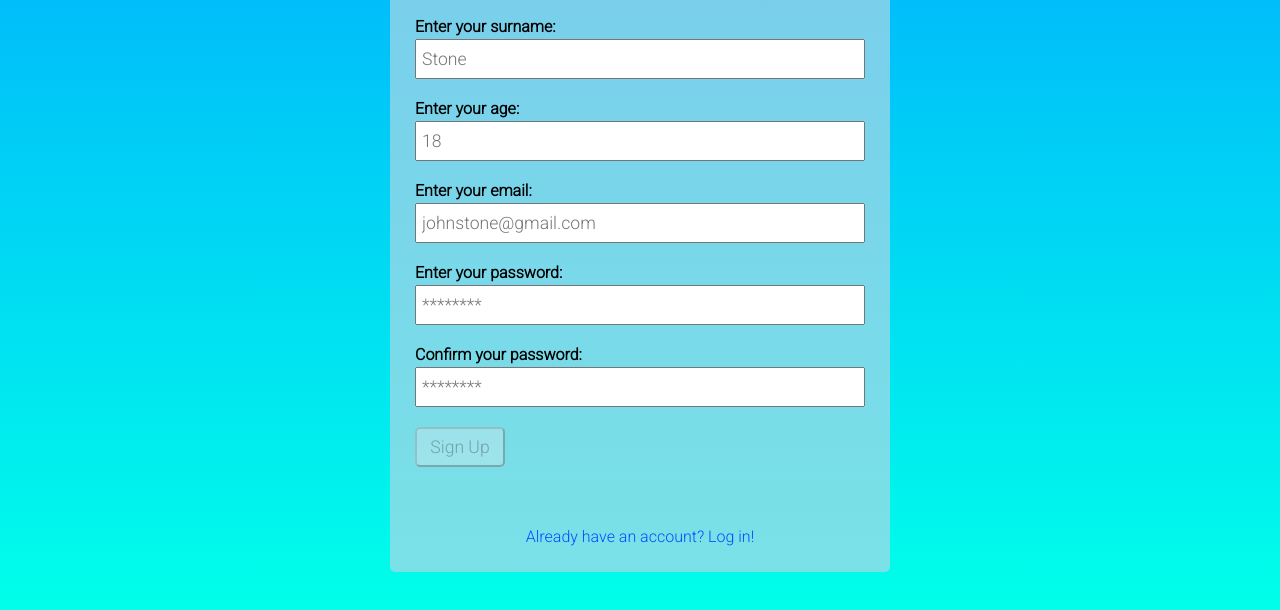
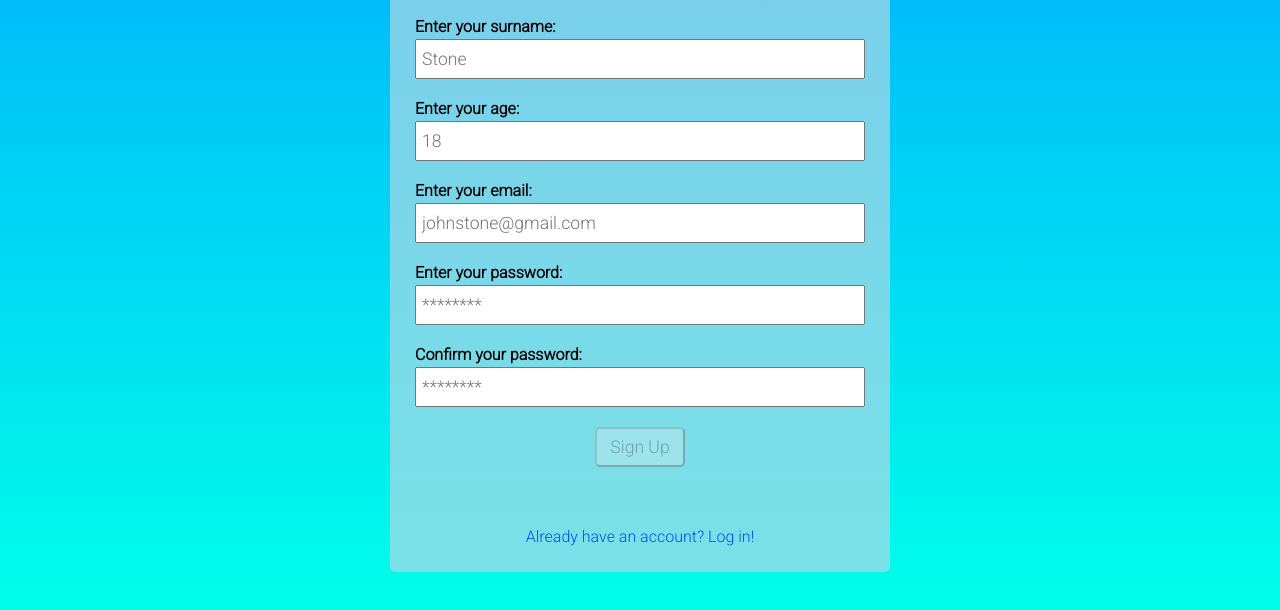
Before and after one commit to NedzadDonlagic04/js-sign-up-form, a plain HTML site: page index.html in a window 1280 px wide. Shown: the part 188-798 px from the top of the page. Drawn offline with Linux system fonts and the light colour scheme; files whose address does not match are found by name.

Commit message:
css
Centered the button.

```diff
--- a/style.css
+++ b/style.css
@@ -83,3 +83,8 @@ body{
     text-align: center;
     padding-top: 50px;
 }
+
+.btn-div{
+    display: flex;
+    justify-content: center;
+}
```
